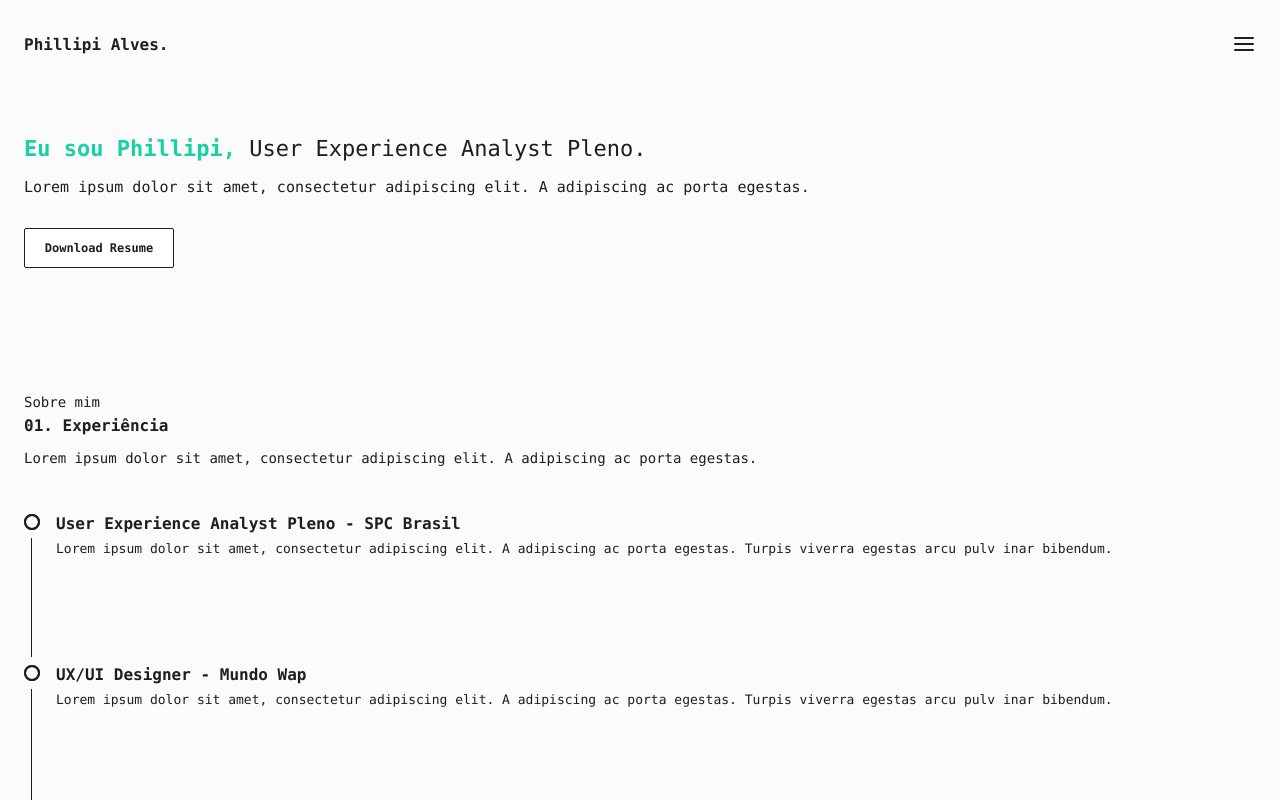
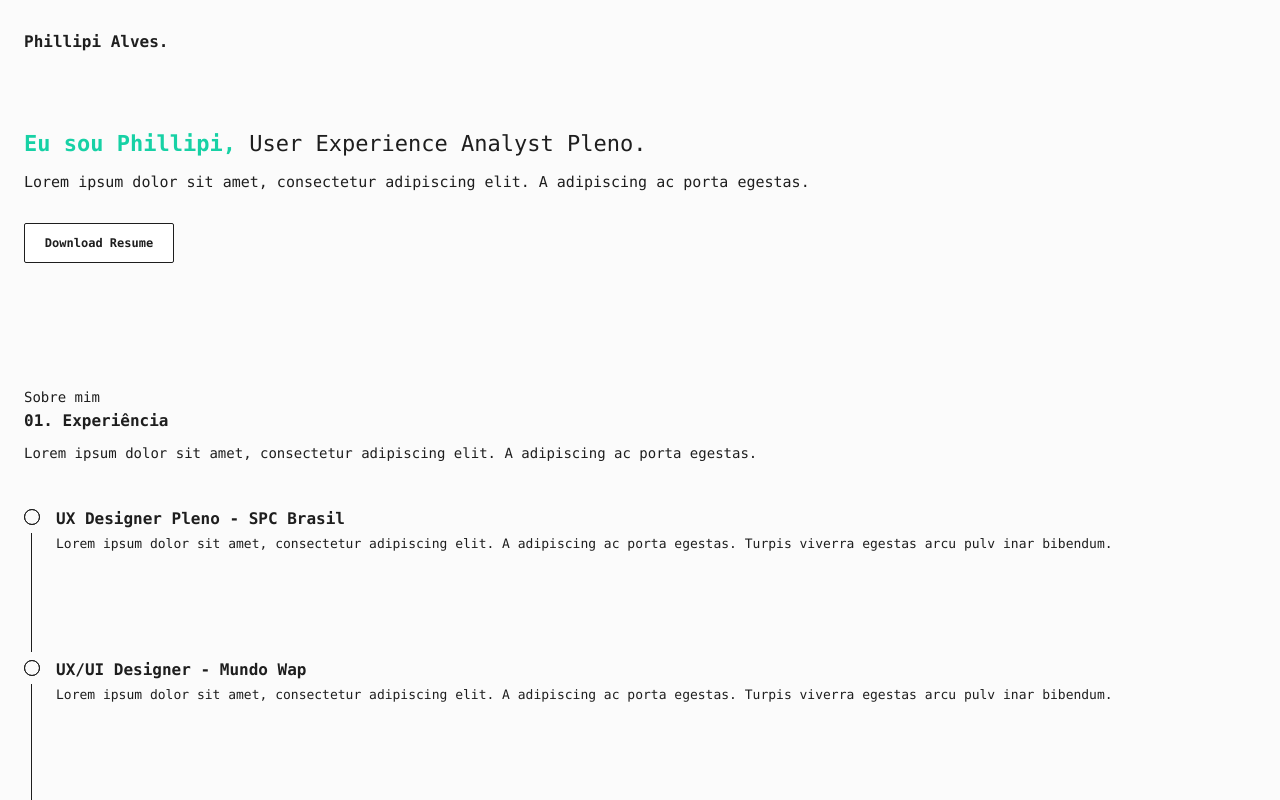
Before and after one commit to Phixelz/MyPortfolio, a Next.js app: page / in a window 1280 px wide. Shown: the top 800 px of the page. Built offline with nearby package versions, Linux system fonts and the light colour scheme.

Commit message:
update aboutUs

```diff
--- a/src/components/AboutUs/index.tsx
+++ b/src/components/AboutUs/index.tsx
@@ -13,7 +13,7 @@ export function AboutUs() {
 
       <ul>
         <li>
-          <h3>User Experience Analyst Pleno - SPC Brasil</h3>
+          <h3>UX Designer Pleno - SPC Brasil</h3>
           <p>Lorem ipsum dolor sit amet, consectetur adipiscing elit. A adipiscing ac porta egestas. Turpis viverra egestas arcu pulv inar bibendum.</p>
         </li>
         <li>
--- a/src/components/AboutUs/styles.module.scss
+++ b/src/components/AboutUs/styles.module.scss
@@ -31,7 +31,7 @@
         top: 0;
         left: 0;
 
-        border: 0.2rem solid var(--gray-700);
+        border: 0.1rem solid var(--gray-700);
         border-radius: 50%;
 
         box-sizing: border-box;
--- a/src/components/ContactUs/styles.module.scss
+++ b/src/components/ContactUs/styles.module.scss
@@ -30,6 +30,11 @@
     }
   }
 
+
+  a{
+    width: 16rem;
+  }
+
   button{
     margin-top: 3rem;
 
--- a/src/components/Header/index.tsx
+++ b/src/components/Header/index.tsx
@@ -13,10 +13,11 @@ export function Header() {
     <header>
       <div className={styles.wrapper}>
         <h1>Phillipi Alves.</h1>
-
+{/*
         <button type="button" onClick={handleToggleMenu}>
           <FiMenu />
         </button>
+        */}
       </div>
     </header>
   )
--- a/src/components/Projects/index.tsx
+++ b/src/components/Projects/index.tsx
@@ -1,3 +1,4 @@
+import { FiArrowDown, FiArrowRight } from 'react-icons/fi'
 import { Title } from '../Title'
 
 import styles from './styles.module.scss'
@@ -16,6 +17,7 @@ export function Projects() {
           <h3>Learn App</h3>
           <p>Lorem ipsum dolor sit amet, consectetur adipiscing elit. A adipiscing ac porta egestas. Turpis viverra egestas arcu.</p>
         </li>
+
         <li>
           <h3>Camper App</h3>
           <p>Lorem ipsum dolor sit amet, consectetur adipiscing elit. A adipiscing ac porta egestas. Turpis viverra egestas arcu.</p>
```
